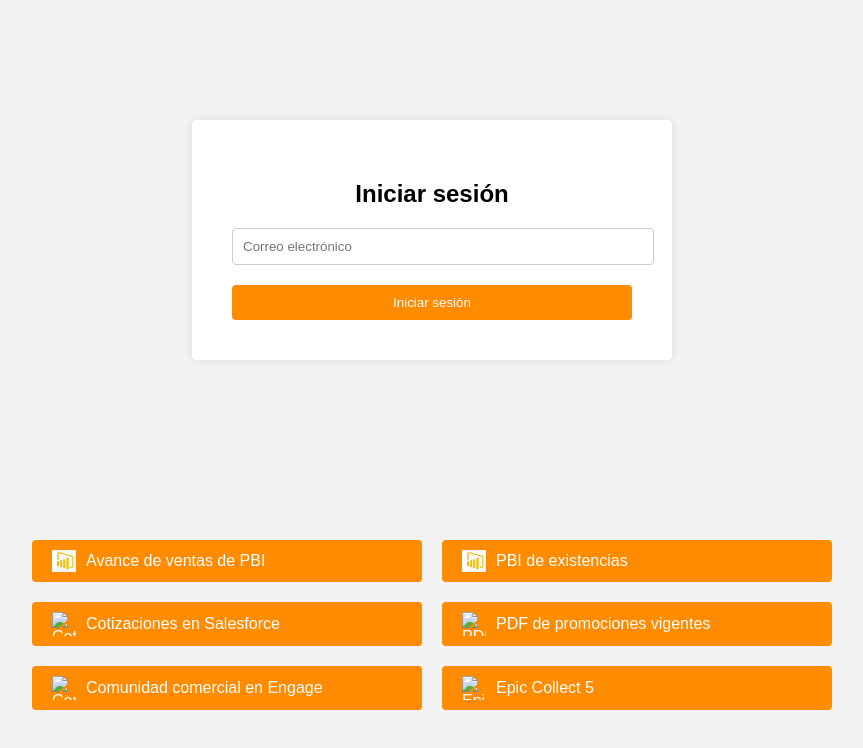
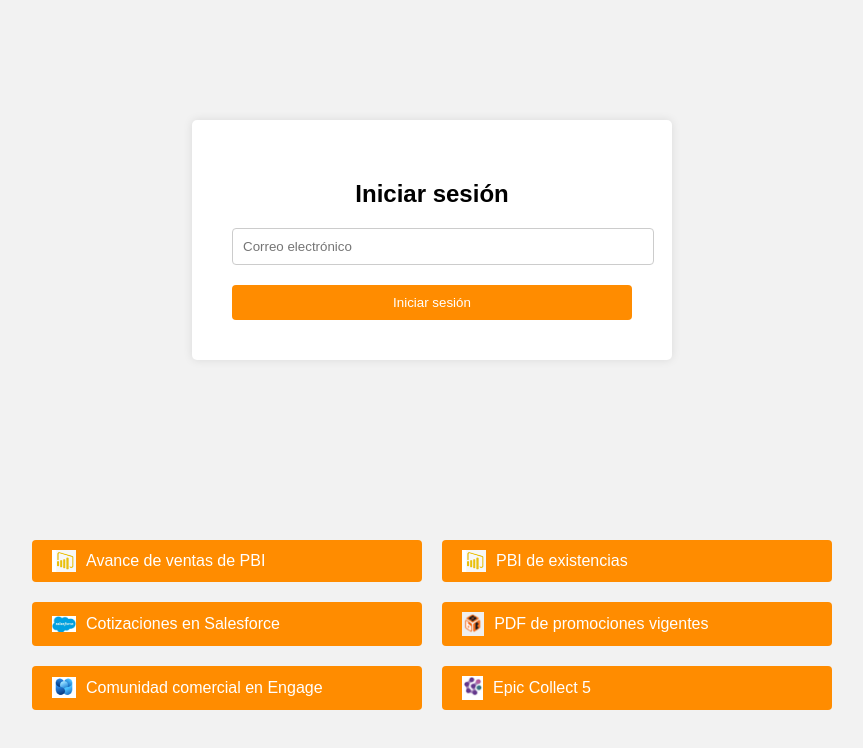
Before and after one commit to cosiomar/App-comercial-BT, a plain HTML site: page index.html in a window 1280 px wide. Shown: the whole page, without its empty margins (208-1071 px from the left). Drawn offline with Linux system fonts and the light colour scheme.

Commit message:
Update index.html

```diff
--- a/index.html
+++ b/index.html
@@ -106,27 +106,27 @@
   <div class="container">
     <div class="button-container">
       <a href="https://app.powerbi.com/groups/efd6a46f-abab-4ebd-8a74-5457347988e3/reports/59ca150b-b1ca-4fbc-94b5-5ca716ab7cd0/ReportSection?experience=power-bi" class="button">
-        <img src="https://github.com/cosiomar/App-comercial-BT/blob/main/Logo%20PBI.png">
+        <img src="https://github.com/cosiomar/App-comercial-BT/blob/main/Logo%20PBI.png?raw=true">
         Avance de ventas de PBI
       </a>
       <a href="https://app.powerbi.com/groups/efd6a46f-abab-4ebd-8a74-5457347988e3/reports/48c91735-e5ab-45a9-8e94-6bc0b7721b52/ReportSection?experience=power-bi" class="button">
-        <img src="https://github.com/cosiomar/App-comercial-BT/blob/main/Logo%20PBI.png" alt="PBI de existencias">
+        <img src="https://github.com/cosiomar/App-comercial-BT/blob/main/Logo%20PBI.png?raw=true" alt="PBI de existencias">
         PBI de existencias
       </a>
       <a href="https://login.salesforce.com/" class="button">
-        <img src="App-comercial-BT/Logo SF.png at main · cosiomar/App-comercial-BT (github.com)" alt="Cotizaciones en Salesforce">
+        <img src="https://github.com/cosiomar/App-comercial-BT/blob/main/Logo%20SF.png?raw=true"Cotizaciones en Salesforce">
         Cotizaciones en Salesforce
       </a>
       <a href="https://btselecto.bticino.com.mx/wp-login.php?redirect_to=https%3A%2F%2Fbtselecto.bticino.com.mx%2F&reauth=1" class="button">
-        <img src="App-comercial-BT/Logo Bts.png at main · cosiomar/App-comercial-BT (github.com)" alt="PDF de promociones vigentes">
+        <img src="https://github.com/cosiomar/App-comercial-BT/blob/main/Logo%20Bts.png?raw=true" alt="PDF de promociones vigentes">
         PDF de promociones vigentes
       </a>
      <a href="https://engage.cloud.microsoft/main/groups/eyJfdHlwZSI6Ikdyb3VwIiwiaWQiOiIxODc4ODAwOTU3NDQifQ/all" class="button">
-        <img src="App-comercial-BT/Logo engage.png at main · cosiomar/App-comercial-BT (github.com)" alt="Comunidad comercial en Engage">
+        <img src="https://github.com/cosiomar/App-comercial-BT/blob/main/Logo%20engage.png?raw=true" alt="Comunidad comercial en Engage">
         Comunidad comercial en Engage
       </a>
      <a href="https://five.epicollect.net/" class="button">
-        <img src="App-comercial-BT/Logo EC5.png at main · cosiomar/App-comercial-BT (github.com)" alt="Epic Collect 5">
+        <img src="https://github.com/cosiomar/App-comercial-BT/blob/main/Logo%20EC5.png?raw=true" alt="Epic Collect 5">
         Epic Collect 5
       </a>
     </div>
```
